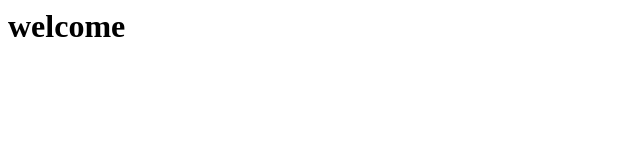
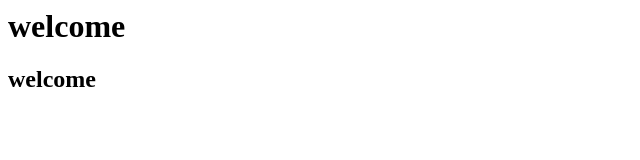
Before and after one commit to jagruti247/practice, a plain HTML site: page index.html in a window 1280 px wide. Shown: the whole page, without its empty margins (0-640 px from the left). Drawn offline with Linux system fonts and the light colour scheme.

Commit message:
added one more tag

```diff
--- a/index.html
+++ b/index.html
@@ -1 +1 @@
-<html><head><title>my doc</title></head><body><h1>welcome</h1></body></html>
+<html><head><title>my doc</title></head><body><h1>welcome</h1><h2>welcome</h2></body></html>
```
